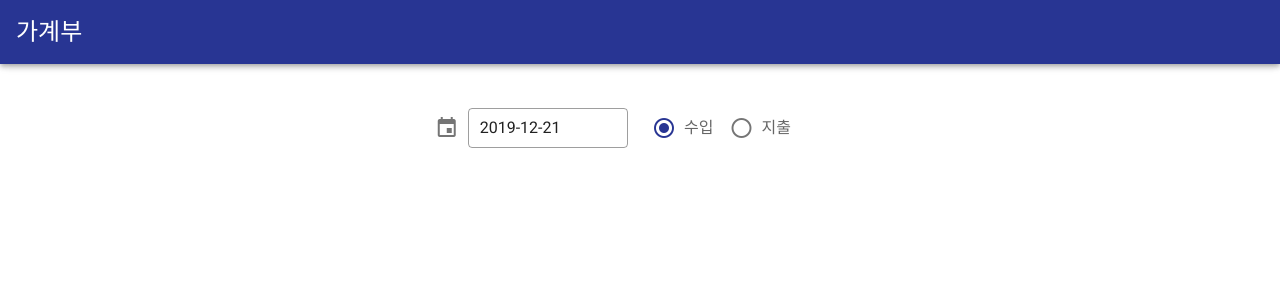
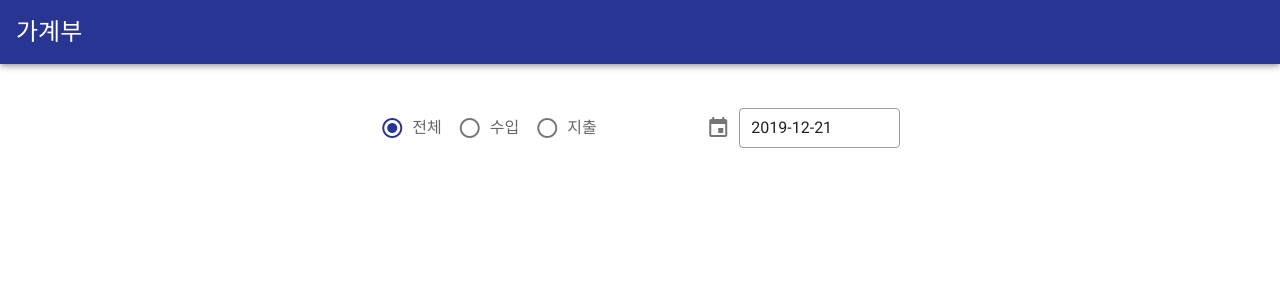
Before and after one commit to voiciphil/account-book, a Vue app in the folder frontend/: page / in a window 1280 px wide. Shown: the top 300 px of the page. Built offline with nearby package versions, Linux system fonts and the light colour scheme.

Commit message:
Modify radio buttons

```diff
--- a/frontend/src/components/home/List.vue
+++ b/frontend/src/components/home/List.vue
@@ -4,6 +4,28 @@
       justify="center"
       class="mt-5"
     >
+      <v-col cols="3">
+        <v-radio-group
+          v-model="radio"
+          row
+        >
+          <v-radio
+            label="전체"
+            color="indigo darken-3"
+            value="0"
+          ></v-radio>
+          <v-radio
+            label="수입"
+            color="indigo darken-3"
+            value="1"
+          ></v-radio>
+          <v-radio
+            label="지출"
+            color="indigo darken-3"
+            value="2"
+          ></v-radio>
+        </v-radio-group>
+      </v-col>
       <v-col cols="2">
         <v-menu
           v-model="menu"
@@ -32,23 +54,6 @@
           ></v-date-picker>
         </v-menu>
       </v-col>
-      <v-col cols="2">
-        <v-radio-group
-          v-model="radio"
-          row
-        >
-          <v-radio
-            label="수입"
-            color="indigo darken-3"
-            value="0"
-          ></v-radio>
-          <v-radio
-            label="지출"
-            color="indigo darken-3"
-            value="1"
-          ></v-radio>
-        </v-radio-group>
-      </v-col>
     </v-row>
   </div>
 </template>
```
